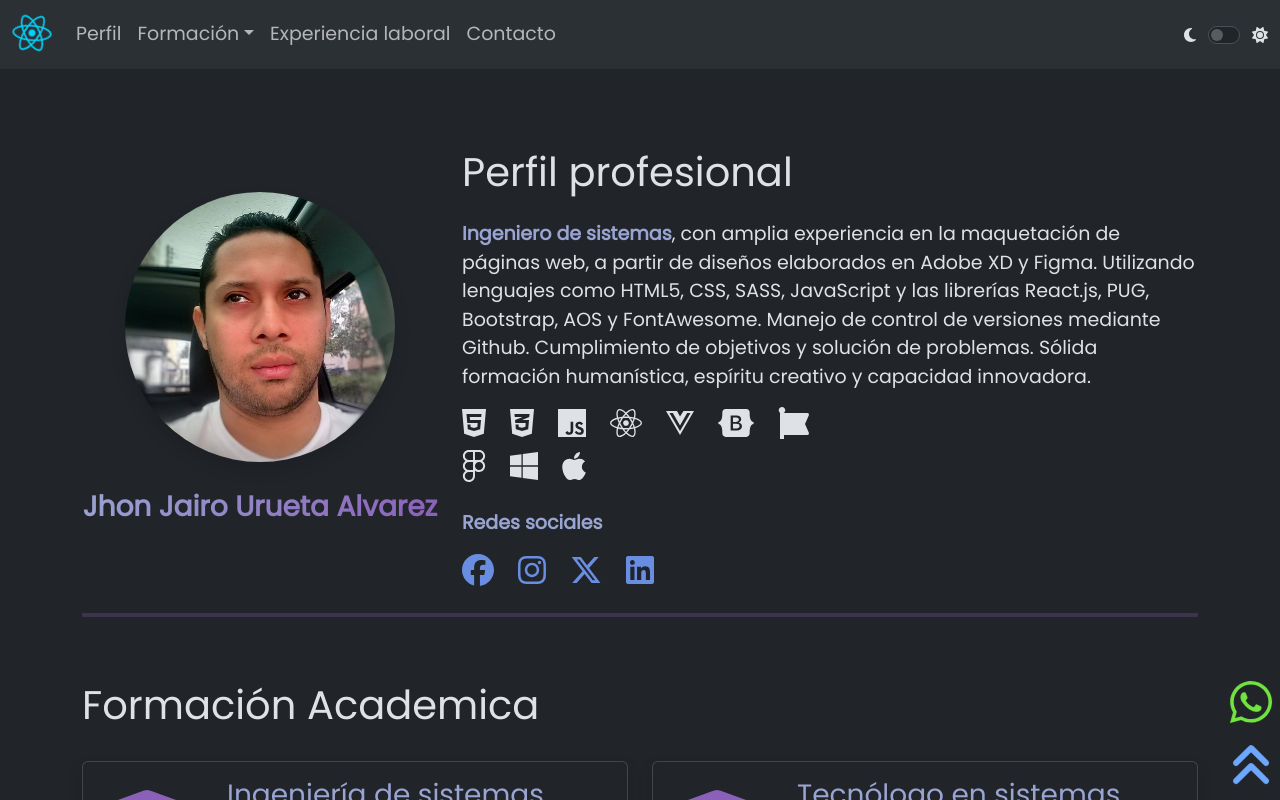
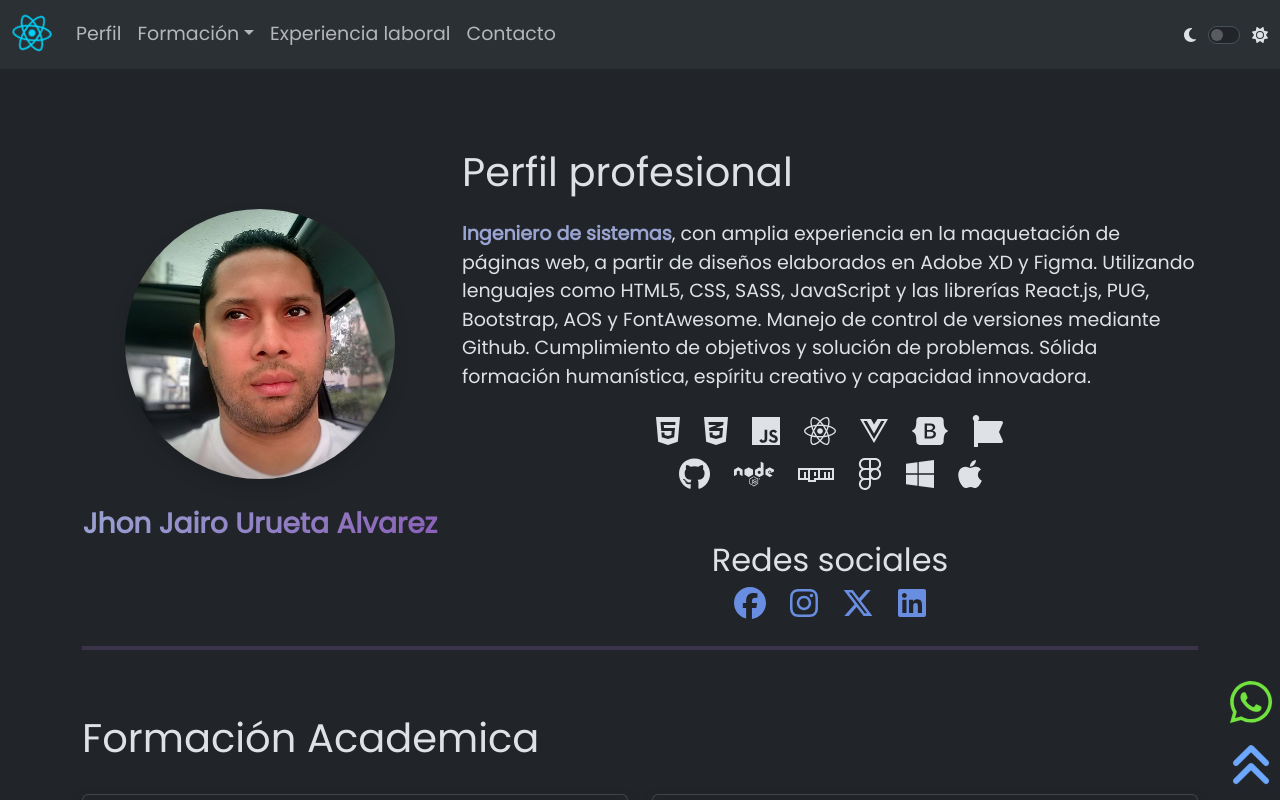
Before and after one commit to jhonuru/website, a React (Vite) app: page / in a window 1280 px wide. Shown: the top 800 px of the page. Built offline with nearby package versions, Linux system fonts and the light colour scheme.

Commit message:
Avance 10

```diff
--- a/src/pages/Home.jsx
+++ b/src/pages/Home.jsx
@@ -1,20 +1,20 @@
 
 import { FontAwesomeIcon } from '@fortawesome/react-fontawesome'
-import { faFacebook, faInstagram, faLinkedin, faXTwitter, faHtml5, faCss3Alt, faJs, faReact, faBootstrap, faFontAwesome, faFigma, faWindows, faApple, faVuejs } from '@fortawesome/free-brands-svg-icons'
+import { faFacebook, faInstagram, faLinkedin, faXTwitter, faHtml5, faCss3Alt, faJs, faReact, faBootstrap, faFontAwesome, faFigma, faWindows, faApple, faVuejs, faGithub, faNode, faNpm } from '@fortawesome/free-brands-svg-icons'
 import img1 from '../assets/img2.jpg'
 
 export function Home() {
   return (
     <div className="container mb-5" id='perfil'>
       <section className='row align-items-center mb-4 mt-0 mt-lg-5'>
-        <div className="col-lg-4 mb-5 mb-lg-0" data-aos="fade-right">
+        <div className="col-lg-4 mb-4 mb-lg-0" data-aos="fade-right">
           <img src={img1} alt="Foto perfil" className='d-flex m-auto mb-4 shadow' style={{ borderRadius: '60%', width: '270px' }} />
           <p className='text-center fs-3 txt-c1'><b>Jhon Jairo Urueta Alvarez</b></p>
         </div>
         <div className="col-lg-8" data-aos="fade-left" >
           <h1 className='mb-4'>Perfil profesional</h1>
-          <p><b className='txt-c2'>Ingeniero de sistemas</b>, con amplia experiencia en la maquetación de páginas web, a partir de diseños elaborados en Adobe XD y Figma. Utilizando lenguajes como HTML5, CSS, SASS, JavaScript y las librerías React.js, PUG, Bootstrap, AOS y FontAwesome. Manejo de control de versiones mediante Github. Cumplimiento de objetivos y solución de problemas. Sólida formación humanística, espíritu creativo y capacidad innovadora.</p>
-          <div className='row align-items-center mb-2'>
+          <p className='mb-4'><b className='txt-c2'>Ingeniero de sistemas</b>, con amplia experiencia en la maquetación de páginas web, a partir de diseños elaborados en Adobe XD y Figma. Utilizando lenguajes como HTML5, CSS, SASS, JavaScript y las librerías React.js, PUG, Bootstrap, AOS y FontAwesome. Manejo de control de versiones mediante Github. Cumplimiento de objetivos y solución de problemas. Sólida formación humanística, espíritu creativo y capacidad innovadora.</p>
+          <div className='row justify-content-center align-items-center mb-2'>
             <div className="col-auto">
               <FontAwesomeIcon icon={faHtml5} size='2x' />
             </div>
@@ -37,7 +37,16 @@ export function Home() {
               <FontAwesomeIcon icon={faFontAwesome} size='2x' />
             </div>
           </div>
-          <div className='row align-items-center'>
+          <div className='row justify-content-center align-items-center mb-4'>
+            <div className="col-auto">
+              <FontAwesomeIcon icon={faGithub} size='2x' />
+            </div>
+            <div className="col-auto">
+              <FontAwesomeIcon icon={faNode} size='2x' />
+            </div>
+            <div className="col-auto">
+              <FontAwesomeIcon icon={faNpm} size='2x' />
+            </div>
             <div className="col-auto">
               <FontAwesomeIcon icon={faFigma} size='2x' />
             </div>
@@ -49,9 +58,9 @@ export function Home() {
             </div>
           </div>
           <br />
-          <div className="row align-items-center">
+          <div className="row justify-content-center align-items-center">
             <div className="col-12">
-              <p><b className='txt-c2'>Redes sociales</b></p>
+              <h2 className='text-center'>Redes sociales</h2>
             </div>
             <div className="col-auto">
               <a href="https://www.facebook.com/jhonuru/" target='_blank' rel='noreferrer' className='bg-c2' ><FontAwesomeIcon icon={faFacebook} size='2x' /></a>
```
